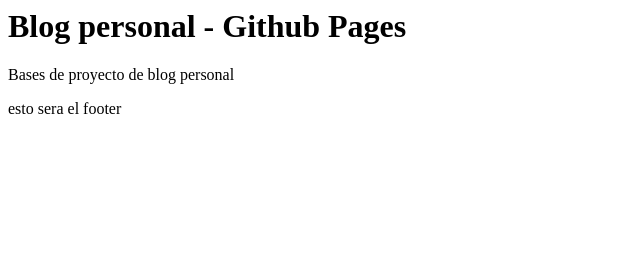
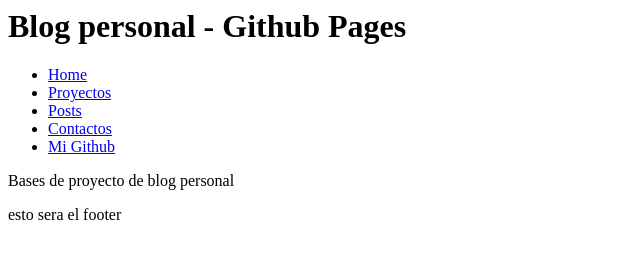
Before and after one commit to josemanuelsv18/josemanuelsv18, a plain HTML site: page index.html in a window 1280 px wide. Shown: the whole page, without its empty margins (0-640 px from the left). Drawn offline with Linux system fonts and the light colour scheme.

Commit message:
Agregue un menu basico de navegación

```diff
--- a/index.html
+++ b/index.html
@@ -7,6 +7,15 @@
         <div id="header">
             <h1>Blog personal - Github Pages</h1>
         </div>
+        <div id="menu">
+            <ul>
+                <li><a href="https://josemanuelsv18.github.io/">Home</a></li>
+                <li><a href="#">Proyectos</a></li>
+                <li><a href="#">Posts</a></li>
+                <li><a href="#">Contactos</a></li>
+                <li><a href="https://github.com/josemanuelsv18" target="_blank">Mi Github</a></li>
+            </ul>
+        </div>
         <div id="blog_body">
             <p>Bases de proyecto de blog personal</p>
         </div>
```
